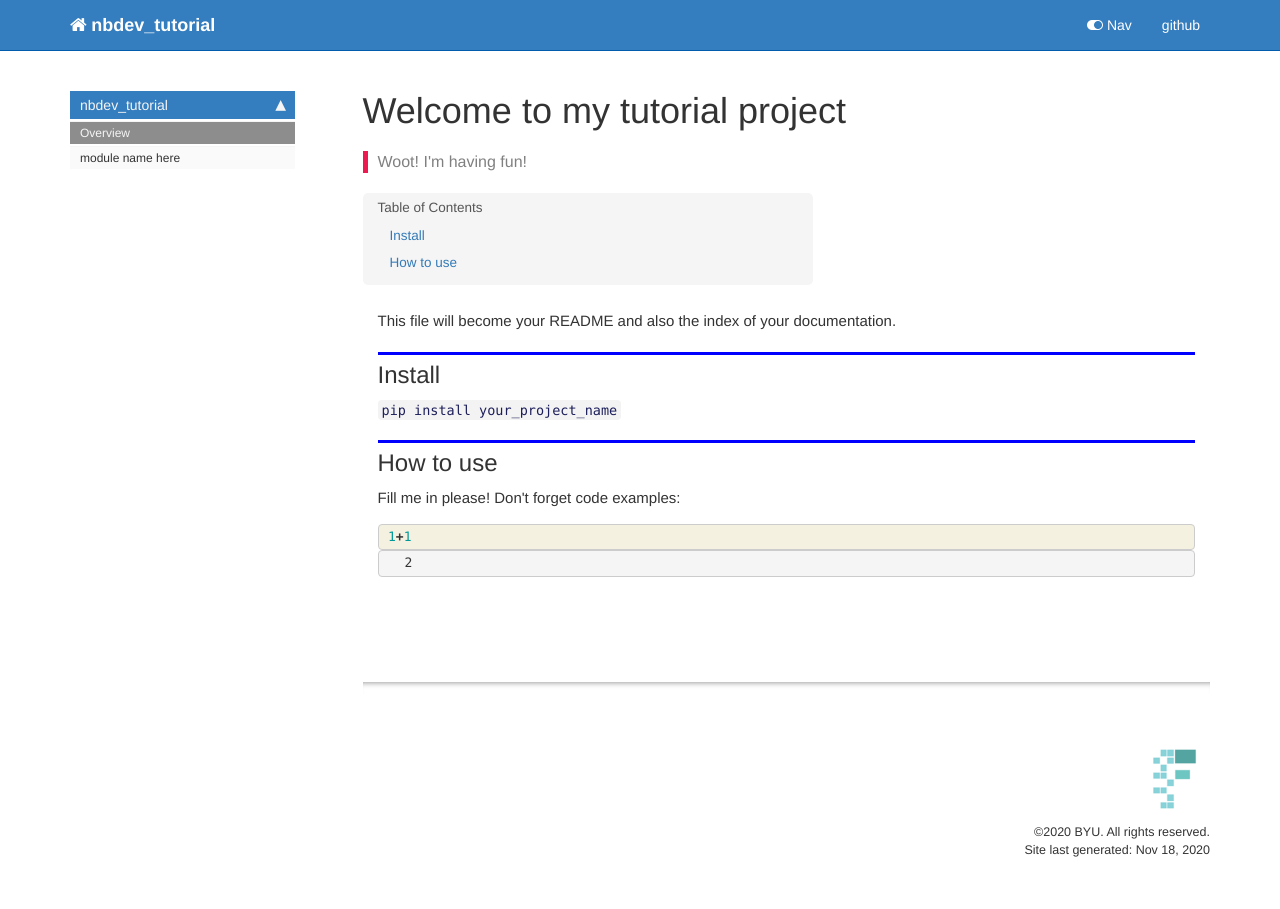
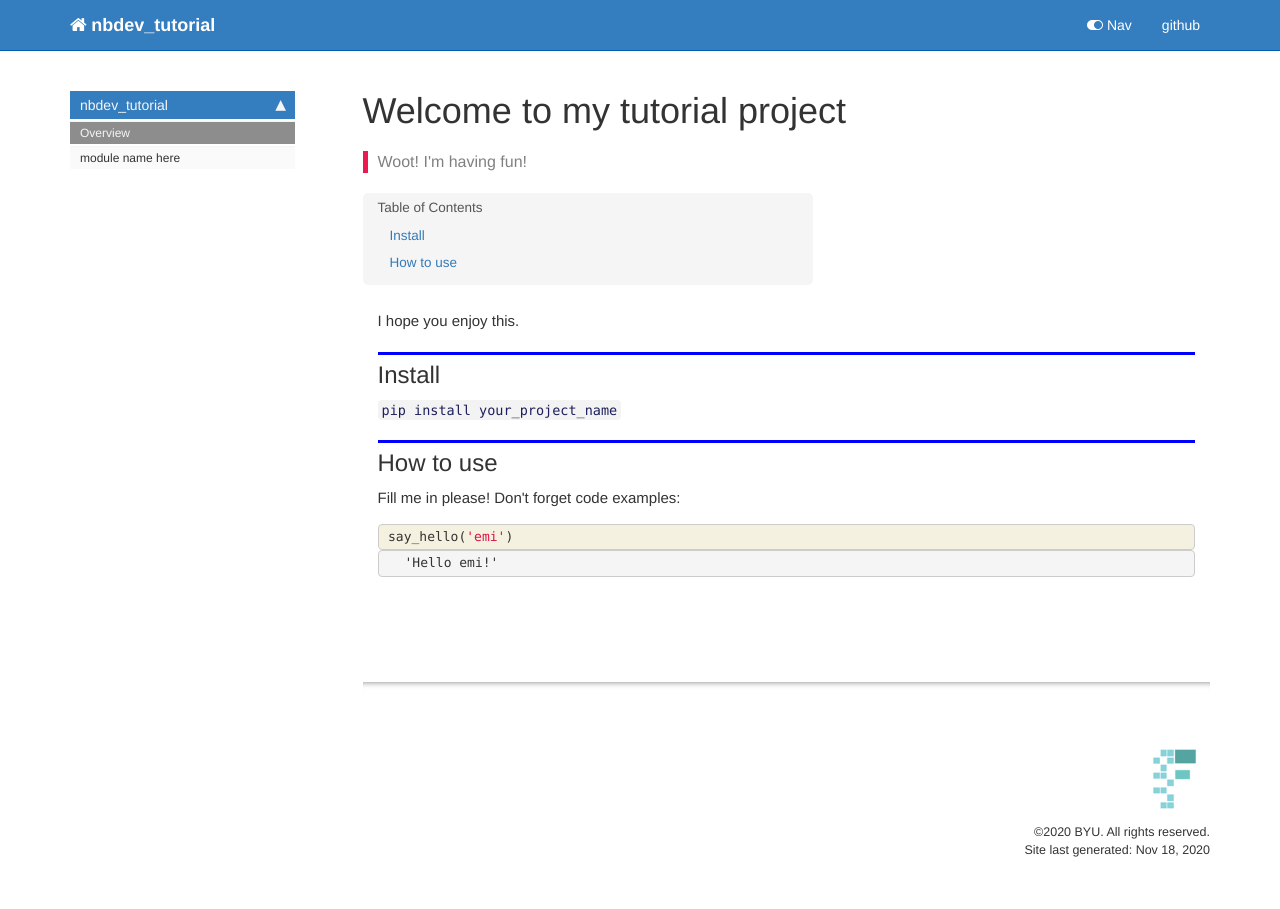
Before and after one commit to rmorain/nbdev_tutorial, a Jekyll site: the page built from docs/index.html, in a window 1280 px wide. Built offline with Jekyll 4.4.1, drawn with Linux system fonts in a browser that asks for light colours; nearby versions of some CDN libraries; comment, search, counter and statistics services are not loaded.

Commit message:
Updating index

```diff
--- a/docs/index.html
+++ b/docs/index.html
@@ -31,7 +31,7 @@
 
 <div class="cell border-box-sizing text_cell rendered"><div class="inner_cell">
 <div class="text_cell_render border-box-sizing rendered_html">
-<p>This file will become your README and also the index of your documentation.</p>
+<p>I hope you enjoy this.</p>
 
 </div>
 </div>
@@ -69,7 +69,7 @@
 
 <div class="inner_cell">
     <div class="input_area">
-<div class=" highlight hl-ipython3"><pre><span></span><span class="mi">1</span><span class="o">+</span><span class="mi">1</span>
+<div class=" highlight hl-ipython3"><pre><span></span><span class="n">say_hello</span><span class="p">(</span><span class="s1">&#39;emi&#39;</span><span class="p">)</span>
 </pre></div>
 
     </div>
@@ -84,7 +84,7 @@
 
 
 <div class="output_text output_subarea output_execute_result">
-<pre>2</pre>
+<pre>&#39;Hello emi!&#39;</pre>
 </div>
 
 </div>
```
Also changed, not shown: README.md.
